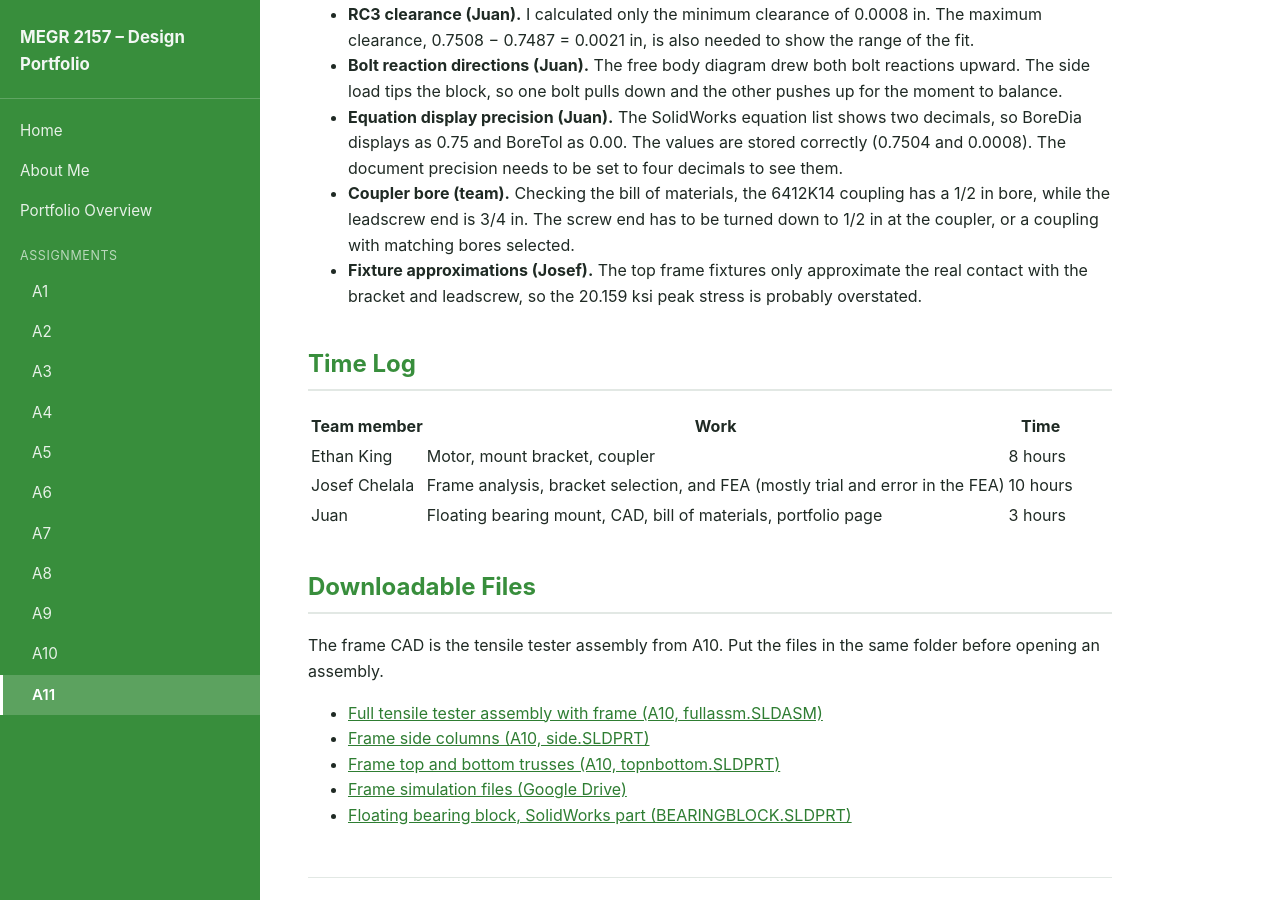
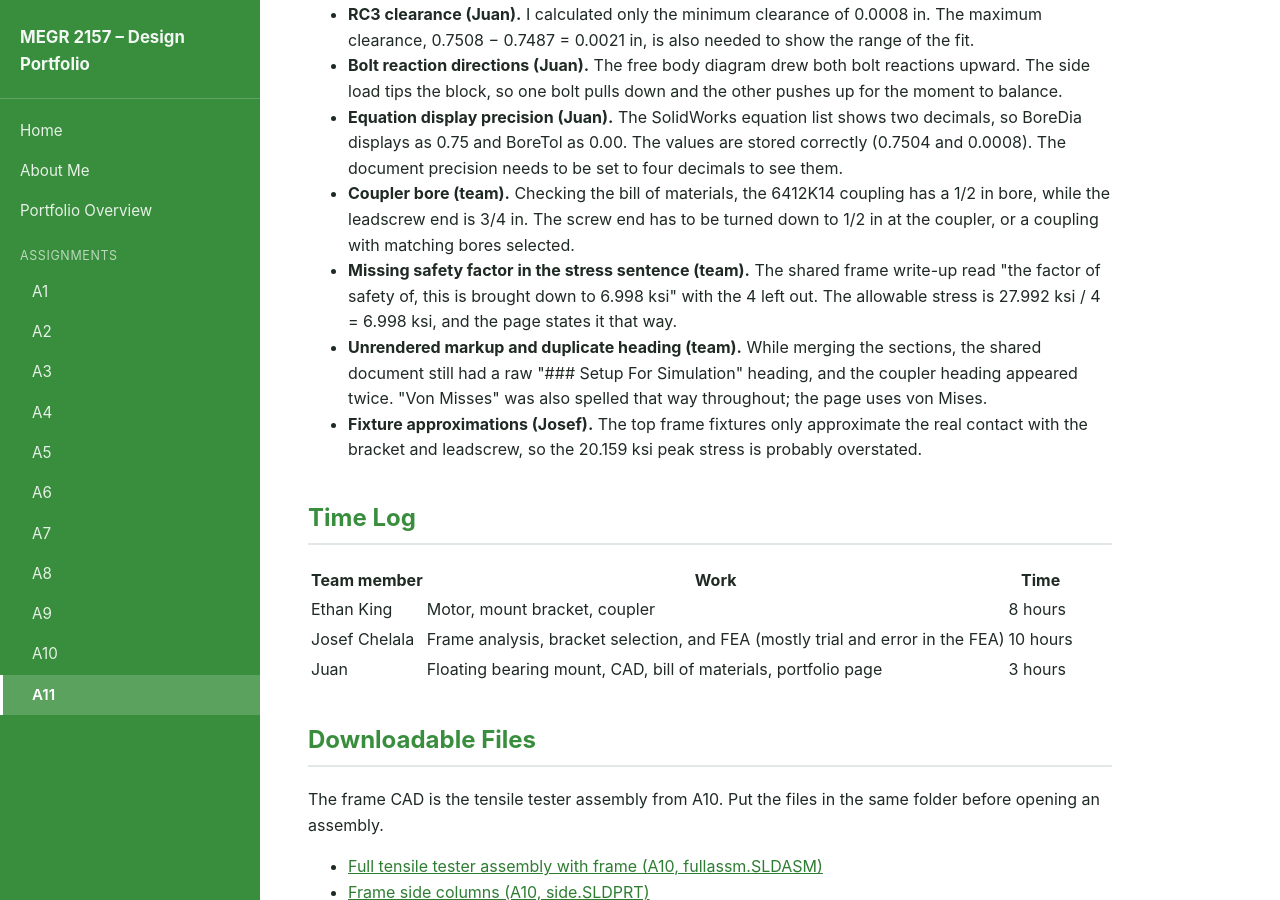
Before and after one commit to juanmasacova/MASACOVA-lecture-portfolio, a Jekyll site: the page built from docs/assignments/A11/index.html, in a window 1280 px wide and 900 px high, scrolled down 26943 px. Built offline with Jekyll 4.4.1, drawn with Linux system fonts in a browser that asks for light colours.

Commit message:
A11: add documentation slips found while merging sections
Co-Authored-By: Claude Sonnet 5.5 <noreply@anthropic.com>
Claude-Session: https://claude.ai/code/session_01RhUpXczcxKWuEEtfGGc2wT

```diff
--- a/docs/assignments/A11/index.html
+++ b/docs/assignments/A11/index.html
@@ -182,6 +182,8 @@ title: "A11 – Motor Selection"
   <li><strong>Bolt reaction directions (Juan).</strong> The free body diagram drew both bolt reactions upward. The side load tips the block, so one bolt pulls down and the other pushes up for the moment to balance.</li>
   <li><strong>Equation display precision (Juan).</strong> The SolidWorks equation list shows two decimals, so BoreDia displays as 0.75 and BoreTol as 0.00. The values are stored correctly (0.7504 and 0.0008). The document precision needs to be set to four decimals to see them.</li>
   <li><strong>Coupler bore (team).</strong> Checking the bill of materials, the 6412K14 coupling has a 1/2 in bore, while the leadscrew end is 3/4 in. The screw end has to be turned down to 1/2 in at the coupler, or a coupling with matching bores selected.</li>
+  <li><strong>Missing safety factor in the stress sentence (team).</strong> The shared frame write-up read "the factor of safety of, this is brought down to 6.998 ksi" with the 4 left out. The allowable stress is 27.992 ksi / 4 = 6.998 ksi, and the page states it that way.</li>
+  <li><strong>Unrendered markup and duplicate heading (team).</strong> While merging the sections, the shared document still had a raw "### Setup For Simulation" heading, and the coupler heading appeared twice. "Von Misses" was also spelled that way throughout; the page uses von Mises.</li>
   <li><strong>Fixture approximations (Josef).</strong> The top frame fixtures only approximate the real contact with the bracket and leadscrew, so the 20.159 ksi peak stress is probably overstated.</li>
 </ul>
 
```
